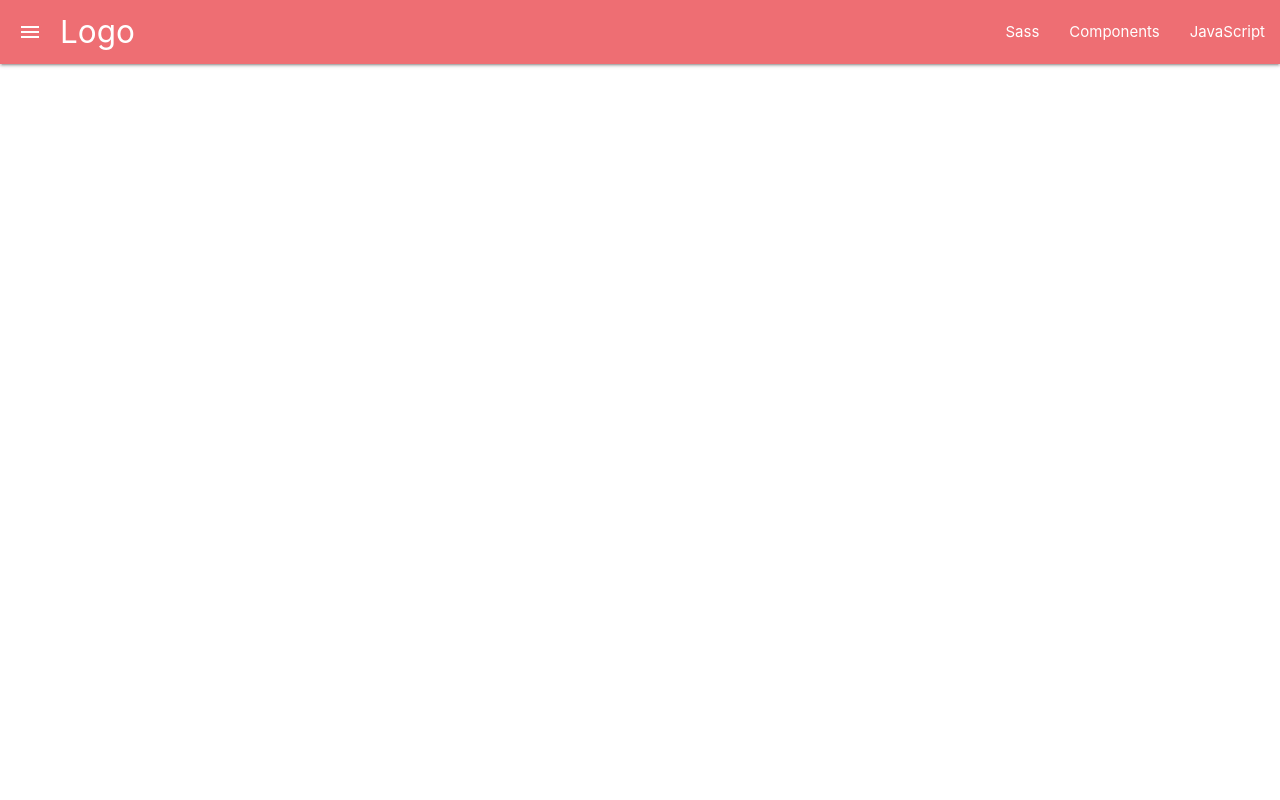
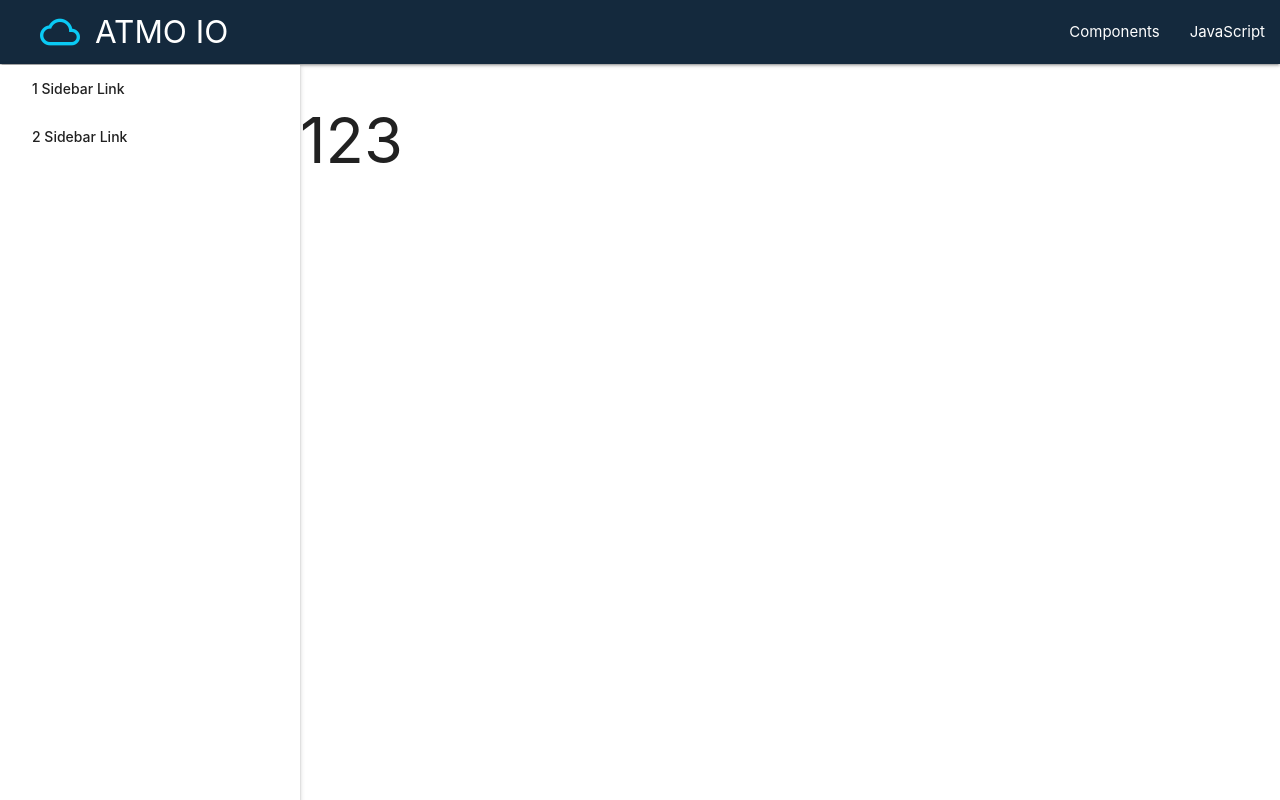
Before and after one commit to ShinKaiMa/atmo-app, a React (Create React App) app: page / in a window 1280 px wide. Built offline with nearby package versions, Linux system fonts and the light colour scheme.

Commit message:
add. Navbar (nav adn sienav) and Home component

```diff
--- a/src/App.js
+++ b/src/App.js
@@ -1,12 +1,16 @@
 import React from "react";
 import Navbar from "./Components/Navbar";
-import {  BrowserRouter } from 'react-router-dom'
+import { Route, BrowserRouter, Switch } from 'react-router-dom'
+import Home from './Layouts/Home'
 
 function App() {
   return (
     <BrowserRouter>
       <div className="App">
         <Navbar />
+        <Switch>
+            <Route exact path='/' component={Home}/>
+          </Switch>
       </div>
     </BrowserRouter>
   );
--- a/src/Components/Navbar.js
+++ b/src/Components/Navbar.js
@@ -4,8 +4,8 @@ import { withRouter } from "react-router-dom";
 
 class Navbar extends React.Component {
   componentDidMount() {
-    var elem = document.querySelector(".sidenav");
-    var instance = M.Sidenav.init(elem, {
+    let elem = document.querySelector(".sidenav");
+    let instance = M.Sidenav.init(elem, {
       edge: "left",
       inDuration: 250
     });
@@ -15,62 +15,94 @@ class Navbar extends React.Component {
     return (
       <div className="sideNavBar">
         <nav>
-          <div class="nav-wrapper">
-            <a href="#" data-target="slide-out" class="left sidenav-trigger show-on-large">
-              <i class="material-icons">menu</i>
+          <div className="nav-wrapper" style={{ backgroundColor: "#14293D" }}>
+            <a
+              href="#"
+              data-target="slide-out"
+              className="sidenav-trigger show-on-medium-and-down"
+            >
+              <i className="material-icons ">menu</i>
             </a>
-            <a href="#" class="brand-logo left" >
-              Logo
+            {/* <a
+              className="btn-flat left"
+              style={{ marginLeft: "20px",marginRight: '10px',paddingBottom:'70px' }}
+            >
+              <i className="material-icons" style={{ color: "white", fontSize: '40px' }}>
+                cloud_queue
+              </i>
             </a>
-            <ul id="nav-mobile" class="right hide-on-med-and-down ">
+            <a
+              href="#"
+              className="brand-logo left"
+            >
+              ATMO IO
+            </a> */}
+
+            <a href="#!" class="brand-logo left" style={{marginLeft:'40px'}}>
+              <i class="material-icons show-on-medium-and-up" style={{color:'#0ACAF5', fontSize: '40px'}}>cloud_queue</i>ATMO IO
+            </a>
+
+            {/* desk-top navbar icon */}
+            <ul
+              id="nav"
+              className="right hide-on-small-only show-on-medium-and-up"
+            >
               <li>
-                <a href="sass.html">Sass</a>
-              </li>
-              <li>
-                <a href="badges.html">Components</a>
+                <a>Components</a>
               </li>
               <li>
                 <a href="collapsible.html">JavaScript</a>
               </li>
             </ul>
+            {/* mobile navbar icon */}
+            <ul id="nav-mobile" className="right hide-on-med-and-up">
+              <li>
+                <a
+                  class="btn-flat waves-effect waves-light"
+                  style={{ margin: "0px" }}
+                >
+                  <i class="material-icons" style={{ color: "white" }}>
+                    person
+                  </i>
+                </a>
+              </li>
+              <li>
+                <a
+                  class="btn-flat waves-effect waves-light"
+                  style={{ margin: "0px" }}
+                >
+                  <i class="material-icons" style={{ color: "white" }}>
+                    person
+                  </i>
+                </a>
+              </li>
+            </ul>
           </div>
         </nav>
-        <ul id="slide-out" class="sidenav">
+        <ul
+          id="slide-out"
+          className="sidenav sidenav-fixed hide-on-large-only"
+          style={{ width: "65%" }}
+        >
           <li>
-            <div class="user-view">
-              <div class="background" />
-              <a href="#user" />
-              <a href="#name">
-                <span class="white-text name">John Doe</span>
-              </a>
-              <a href="#email">
-                <span class="white-text email">jdandturk@gmail.com</span>
-              </a>
-            </div>
+            <a href="#!">1 Sidebar Link</a>
           </li>
           <li>
-            <a href="#!">
-              <i class="material-icons">cloud</i>First Link With Icon
-            </a>
+            <a href="#!">2 Sidebar Link</a>
+          </li>
+        </ul>
+        <ul
+          id="slide-out"
+          className="sidenav sidenav-fixed hide-on-med-and-down"
+          style={{ width: "300px" }}
+        >
+          <li>
+            <a href="#!">1 Sidebar Link</a>
           </li>
           <li>
-            <a href="#!">Second Link</a>
-          </li>
-          <li>
-            <div class="divider" />
-          </li>
-          <li>
-            <a class="subheader">Subheader</a>
-          </li>
-          <li>
-            <a class="waves-effect" href="#!">
-              Third Link With Waves
-            </a>
+            <a href="#!">2 Sidebar Link</a>
           </li>
         </ul>
-        {/* <a href="#" data-target="slide-out" class="sidenav-trigger">
-          <i class="material-icons">menu</i>
-        </a> */}
       </div>
     );
   }
--- /dev/null
+++ b/src/Layouts/Home.js
@@ -0,0 +1,13 @@
+import React, { Component } from 'react'
+
+class Home extends Component {
+  render(){
+    return (
+      <div className="mainLayout">
+        <h1>123</h1>
+      </div>
+    )
+  }
+}
+
+export default Home
--- a/src/index.css
+++ b/src/index.css
@@ -1,4 +1,4 @@
-@import '../node_modules/material-design-icons/iconfont/material-icons.css';
+@import "../node_modules/material-design-icons/iconfont/material-icons.css";
 body {
   margin: 0;
   font-family: -apple-system, BlinkMacSystemFont, "Segoe UI", "Roboto", "Oxygen",
@@ -12,3 +12,19 @@ code {
   font-family: source-code-pro, Menlo, Monaco, Consolas, "Courier New",
     monospace;
 }
+
+.mainLayout {
+  padding-left: 300px;
+}
+
+@media only screen and (max-width: 992px) {
+  .mainLayout {
+    padding-left: 0px;
+  }
+}
+
+@media only screen and (min-width: 992px) {
+  #slide-out {
+    top: 65px;
+  }
+}
--- a/src/index.js
+++ b/src/index.js
@@ -3,7 +3,7 @@ import ReactDOM from 'react-dom';
 import './index.css';
 import App from './App';
 import * as serviceWorker from './serviceWorker';
-import 'materialize-css';
+// import 'materialize-css';
 import 'materialize-css/dist/css/materialize.min.css';
 
 
```
